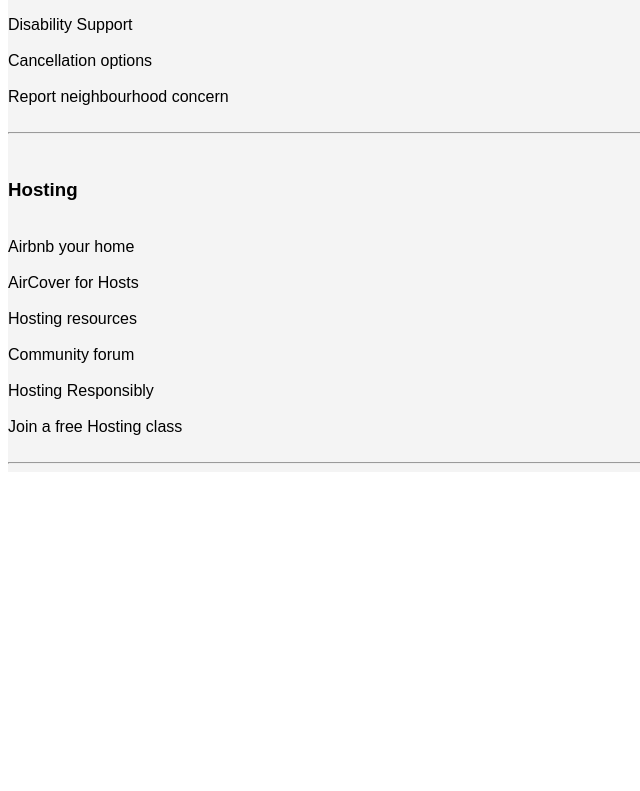
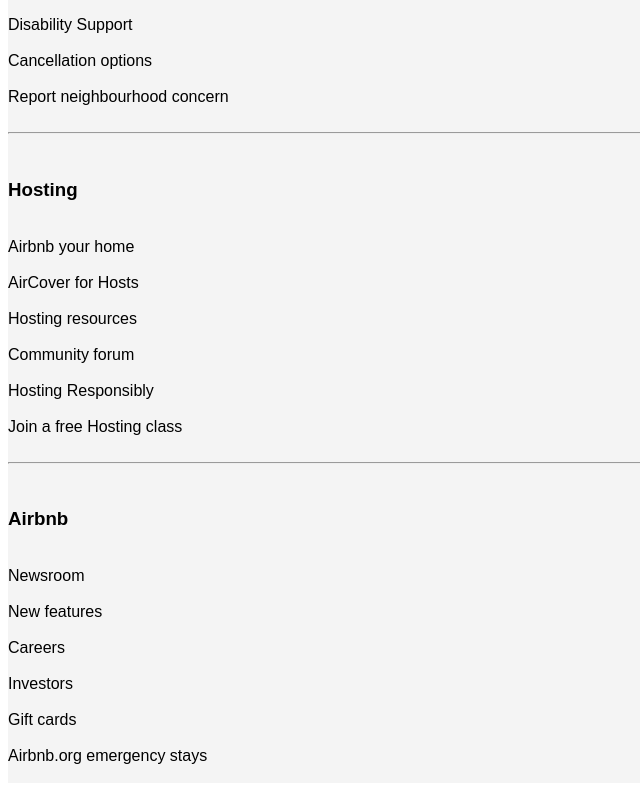
Before and after one commit to CapnDred/airbnb-final, a plain HTML site: page index.html in a window 1280 px wide. Shown: the part 10737-11528 px from the top of the page, without its empty margins (0-640 px from the left). Before the commit the page ends 11217 px from the top, so only its background shows below. Drawn offline with Linux system fonts and the light colour scheme.

Commit message:
Created airbnb section

```diff
--- a/index.html
+++ b/index.html
@@ -181,8 +181,7 @@
                         <li><a href="/islands.html">Islands</a></li>
                     </ul>
                 </nav>
-
-                    <br>
+                <br>
 
             </section>
             <hr>
@@ -224,7 +223,18 @@
                 <a href="/classes.html" class="normal-link">Join a free Hosting class</a><br><br>
 
             </section>
+
             <hr class="divider2">
+
+            <section class="airbnb">
+                <br><h3>Airbnb</h3><br>
+                <a href="/newsroom.html" class="normal-link">Newsroom</a><br><br>
+                <a href="/newfeatures.html" class="normal-link">New features</a><br><br>
+                <a href="/careers" class="normal-link">Careers</a><br><br>
+                <a href="/investors" class="normal-link">Investors</a><br><br>
+                <a href="/giftcards" class="normal-link">Gift cards</a><br><br>
+                <a href="/emergency.html" class="normal-link"><span>Airbnb.org emergency stays</span></a><br><br>
+            </section>
 </body>
 
 </html>
```
